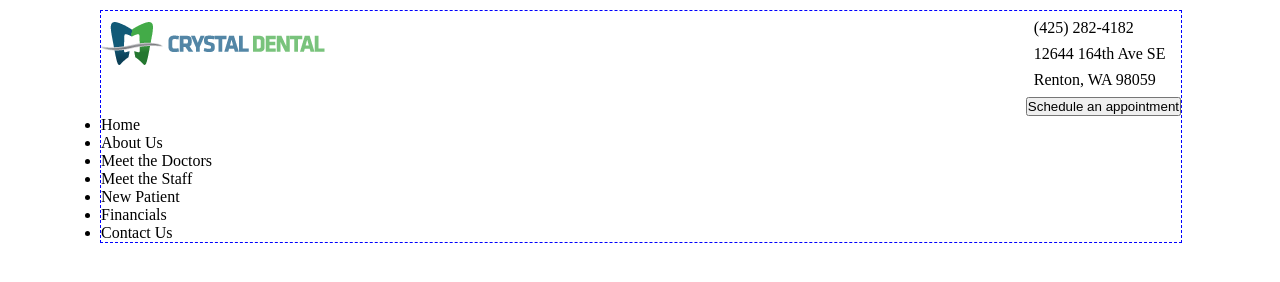
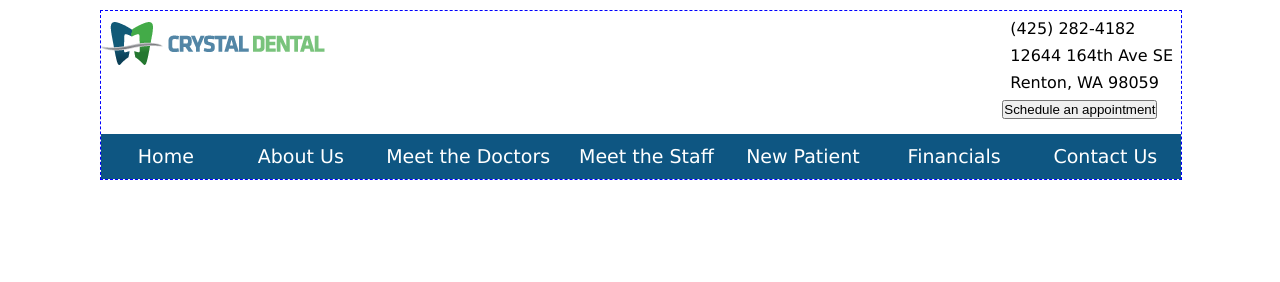
Before and after one commit to louiswilbrink/CrystalDentalInc, a plain HTML site: page index.html in a window 1280 px wide. Drawn offline with Linux system fonts and the light colour scheme; a web font is replaced by a local one.

Commit message:
First Draft layout: Nav bar

```diff
--- a/index.html
+++ b/index.html
@@ -29,13 +29,13 @@
 
       <div class="nav">
         <ul>
-          <li>Home</li>
-          <li>About Us</li>
-          <li>Meet the Doctors</li>
-          <li>Meet the Staff</li>
-          <li>New Patient</li>
-          <li>Financials</li>
-          <li>Contact Us</li>
+             <li id="nav-home"><span>Home</span></li><!--
+          --><li id="nav-about-us"><span>About Us</span></li><!--
+          --><li id="nav-meet-the-doctors"><span>Meet the Doctors</span></li><!--
+          --><li id="nav-meet-the-staff"><span>Meet the Staff</span></li><!--
+          --><li id="nav-new-patient"><span>New Patient</span></li><!--
+          --><li id="nav-financials"><span>Financials</span></li><!--
+          --><li id="nav-contact-us"><span>Contact Us</span></li>
         </ul>
       </div>
 
--- a/styles/cd-1080.css
+++ b/styles/cd-1080.css
@@ -1,6 +1,10 @@
 /* Styles for screens with at least 1080px width */
 
 * { margin: 0; padding: 0 ; }
+
+body {
+  font-family: 'Lucida Grande', 'LucidakSans Unicode', Helvetica, Arial, Verdana, sans-serif;
+}
 
 header {
   width: 100%;
@@ -30,5 +34,48 @@ p {
 }
 
 .nav {
+  margin-top: 15px;
   display: block;
+  width: 1080px;
 }
+
+.nav ul li {
+  display: inline-block;
+  font-size: 19px;
+  color: white;
+  height: 45px;
+  text-align: center;
+  background-color: #0e5682;
+}
+
+.nav ul li span {
+  line-height: 45px;
+}
+
+#nav-home {
+  width: 12%;
+}
+
+#nav-about-us {
+  width: 13%;
+}
+
+#nav-meet-the-doctors {
+  width: 18%;
+}
+
+#nav-meet-the-staff {
+  width: 15%;
+}
+
+#nav-new-patient {
+  width: 14%;
+}
+
+#nav-financials {
+  width: 14%;
+}
+
+#nav-contact-us {
+  width: 14%;
+}
```
